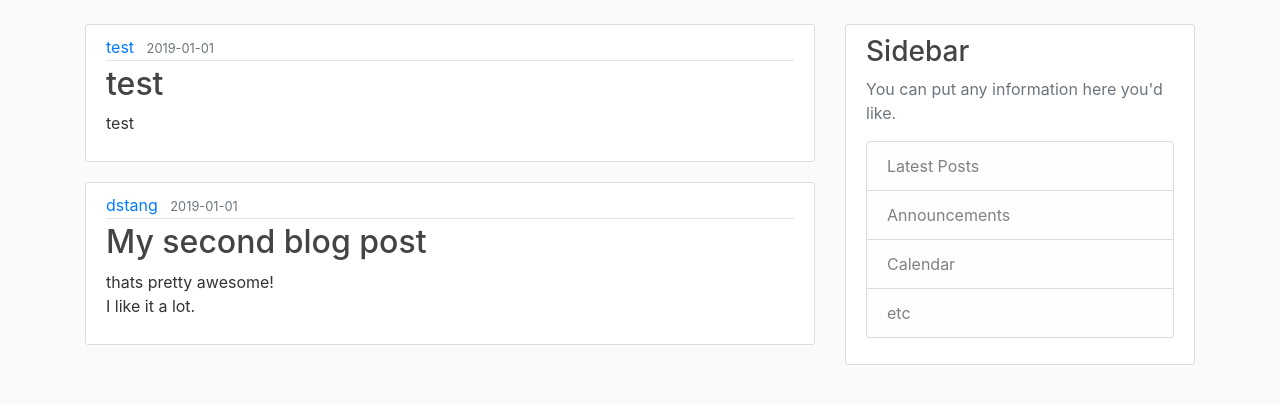
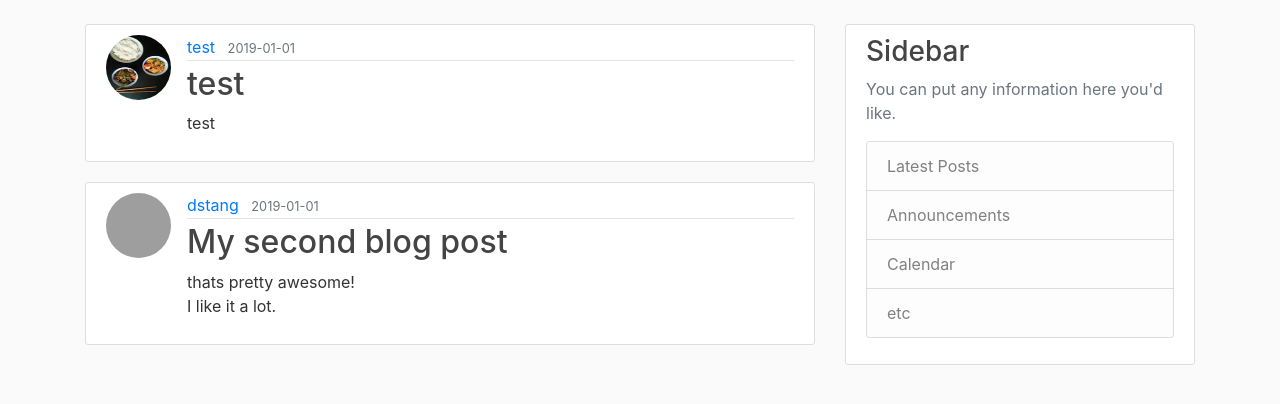
Before and after one commit to astang/myflaskblog, a Flask app: page / in a window 1280 px wide. Shown: the part 56-460 px from the top of the page. Run offline with Flask 2, Linux system fonts and the light colour scheme; data comes from the database, SQL or seed files in the repository; some libraries are stand-ins or nearby versions; grey boxes are pictures that could not be loaded.

Commit message:
used small picture with acticel_img for blogost

```diff
--- a/myflaskblog/templates/home.html
+++ b/myflaskblog/templates/home.html
@@ -2,7 +2,7 @@
 {% block content %}
   {% for post in posts %}
        <article class="media content-section">
-        <!---  <img class="rounded-circle articel-img" src="{{ url_for('static', filename='profile_pics/' + post.author.image_file) }}"> -->
+         <img class="rounded-circle article-img" src="{{ url_for('static', filename='profile_pics/' + post.author.image_file) }}">
          <div class="media-body">
            <div class="article-metadata">
               <a class="mr-2" href="#">{{ post.author.username }}</a>
```
Also changed, not shown: myflaskblog/static/main.css (line endings or trailing spaces).
